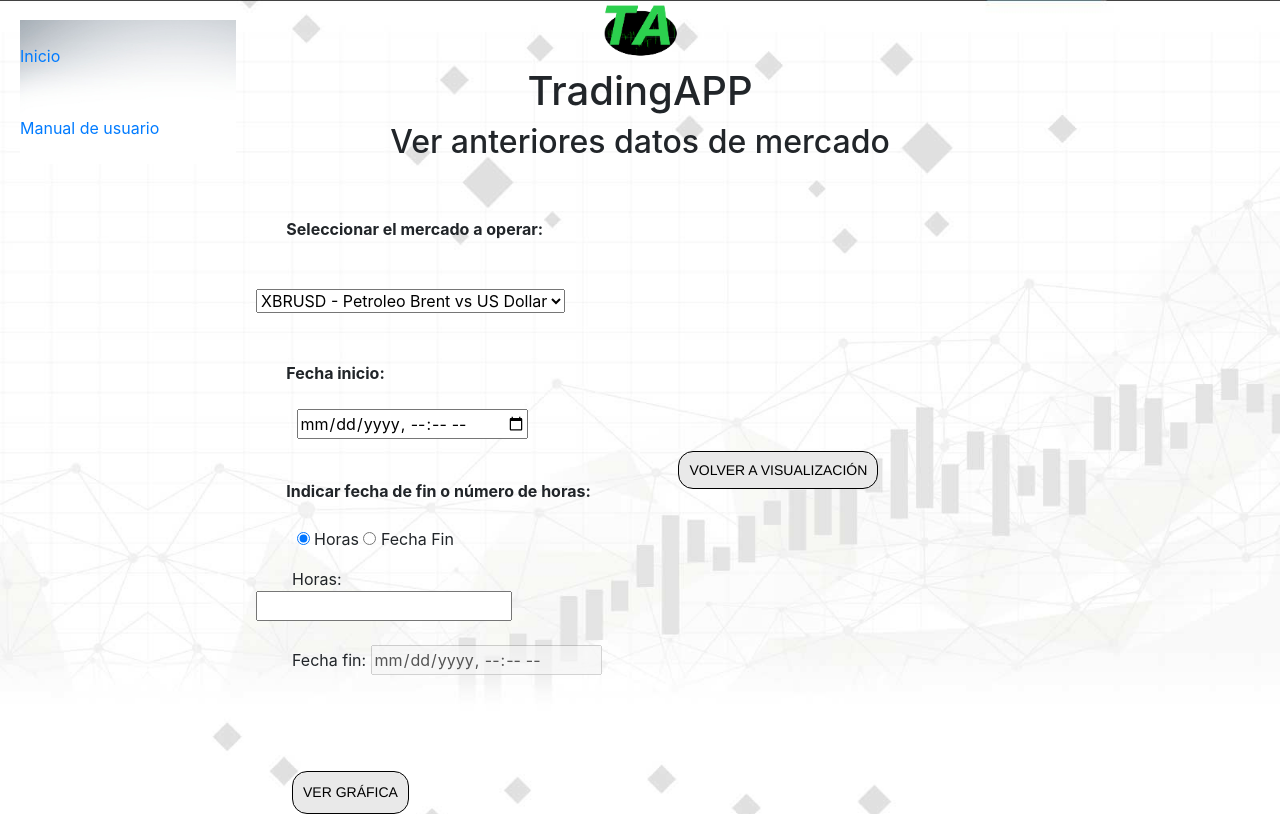
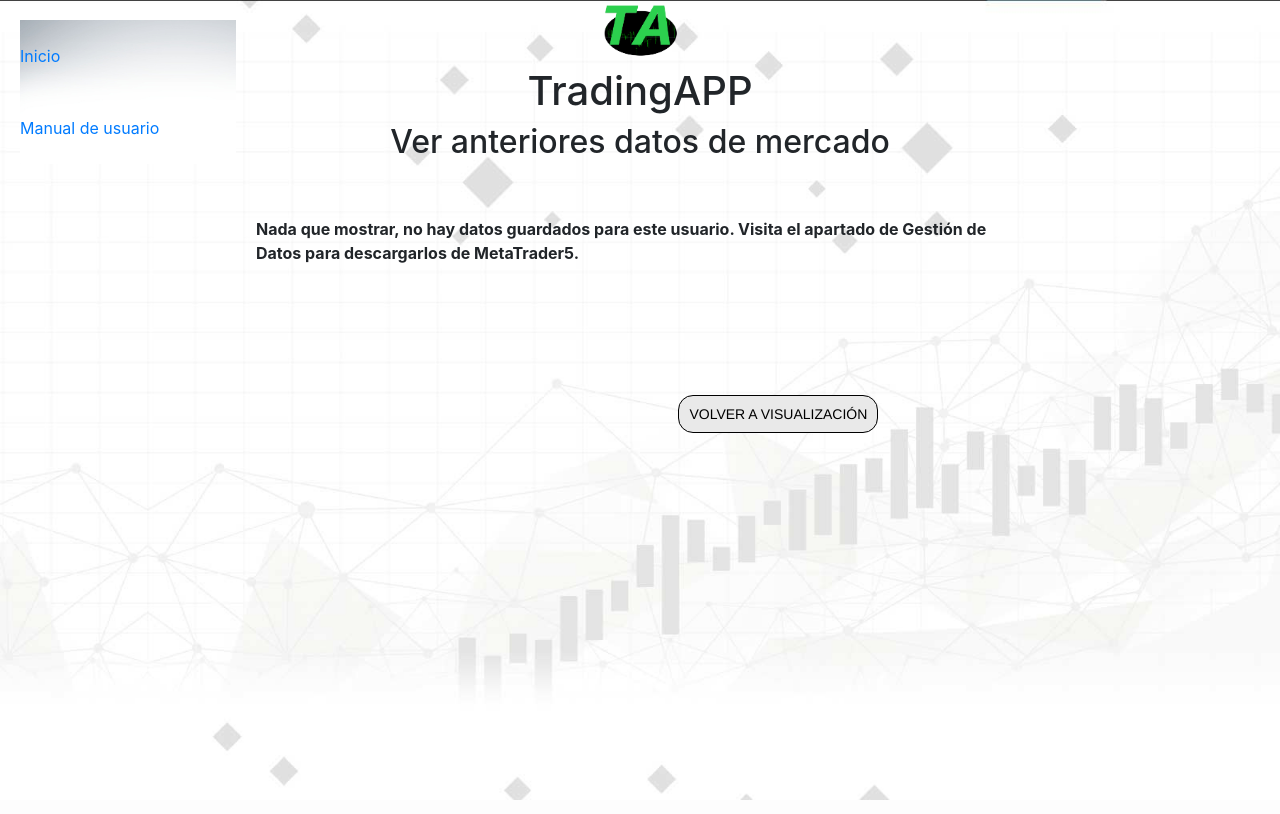
Before and after one commit to mcarmona99/TFG, a Django app: page /mercados/ver_datos_antiguos/ in a window 1280 px wide. Run offline with Django 3.2, Linux system fonts and the light colour scheme; parts of the project's set-up code (start-up, migrations or seed data) failed here and were passed over.

Commit message:
Añadida funcionalidad de gestion de datos para usuario, arreglada la visualizacion

```diff
--- a/TradingAPP/Interface/templates/TradingAPP/backtesting_auto.html
+++ b/TradingAPP/Interface/templates/TradingAPP/backtesting_auto.html
@@ -10,7 +10,7 @@
 
 <title>TradingAPP</title>
 
-<H1 align="center"><img src="//static/TradingAPP/imagenes/logo.png" width="15%"/></br>TradingAPP</H1>
+<H1 align="center"><img src="/static/TradingAPP/imagenes/logo.png" width="15%"/></br>TradingAPP</H1>
 
 <H2 align="center">Backtesting Automático</H2>
 
--- a/TradingAPP/Interface/templates/TradingAPP/trading_auto.html
+++ b/TradingAPP/Interface/templates/TradingAPP/trading_auto.html
@@ -68,9 +68,6 @@
 
 <br><br><br><br>
 
-<a class="boton" href="{% url 'Menu Trading'%}">Volver a elección de método de Trading</a>
-
-<br><br><br><br>
 
 <a class="boton" href="{% url 'Menu Principal'%}">Volver al menú</a>
 
--- a/TradingAPP/Interface/templates/TradingAPP/ver_datos_antiguos.html
+++ b/TradingAPP/Interface/templates/TradingAPP/ver_datos_antiguos.html
@@ -18,53 +18,50 @@
 
 <body>
 
+{% if sesion.datos_mercado%}
+
 <div style="float: left; width: 45%;">
     <form action="./" method="POST"> {% csrf_token %}
 
-        <!-- SELECCIONAR MERCADO -->
         <br>
-        <p><b>&nbsp;&nbsp;&nbsp;&nbsp;&nbsp;&nbsp;&nbsp;&nbsp;Seleccionar el mercado a operar:</b> <br> <br>
-            &nbsp;&nbsp;&nbsp;&nbsp;&nbsp;&nbsp;&nbsp;&nbsp;
-            <label>
-                <select name="mercado">
-                    <option value="XBRUSD">XBRUSD - Petroleo Brent vs US Dollar</option>
-                    <option value="XNGUSD">XNGUSD - Gas Natural vs US Dollar</option>
-                    <option value="XAGEUR">XAGEUR - Plata vs Euro</option>
-                    <option value="XAUUSD">XAUUSD - Oro vs US Dollar</option>
-                    <option value="EURUSD">EURUSD - Euro vs US Dollar</option>
-                </select>
-            </label> <br> <br>
+        <p><b>Los datos que se usarán serán aquellos encontrados en el apartado de Gestión de Datos del menú principal.</b> <br> <br>
         </p>
+
+        <!-- MERCADO -->
+        <p><b>&nbsp;&nbsp;&nbsp;&nbsp;&nbsp;&nbsp;&nbsp;&nbsp;El mercado a ver es: {{ sesion.datos_mercado }}</b> <br> <br>
+        </p>
+
+        <!-- TIMEFRAME -->
+        <p><b>&nbsp;&nbsp;&nbsp;&nbsp;&nbsp;&nbsp;&nbsp;&nbsp;El marco de tiempo de los datos es: {{ sesion.marco_tiempo }}</b> <br> <br>
+        </p>
+
+        <!-- DATOS -->
+        <p><b>&nbsp;&nbsp;&nbsp;&nbsp;&nbsp;&nbsp;&nbsp;&nbsp;Tenemos datos desde: {{ sesion.datos_inicio }}</b> <br> <br>
+        </p>
+
 
         <!-- SELECCIONAR FECHA INICIO -->
 
         <p><b>&nbsp;&nbsp;&nbsp;&nbsp;&nbsp;&nbsp;&nbsp;&nbsp;Fecha inicio:</b> <br> <br>
             &nbsp;&nbsp;&nbsp;&nbsp;&nbsp;&nbsp;&nbsp;&nbsp;
-            <input type="datetime-local" name="fecha_inicio"/> <br> <br>
+            <input type="datetime-local" name="fecha_inicio" required/> <br> <br>
         </p>
 
         <!-- SELECCIONAR FECHA FIN O NUMERO HORAS-->
 
-        <p><b>&nbsp;&nbsp;&nbsp;&nbsp;&nbsp;&nbsp;&nbsp;&nbsp;Indicar fecha de fin o número de horas:</b> <br> <br>
+        <p><b>&nbsp;&nbsp;&nbsp;&nbsp;&nbsp;&nbsp;&nbsp;&nbsp;Fecha fin:</b> <br> <br>
             &nbsp;&nbsp;&nbsp;&nbsp;&nbsp;&nbsp;&nbsp;&nbsp;
-            <input type="radio" name="horas_o_fecha" value="horas" id="ver_con_horas" checked> Horas
-            <input type="radio" name="horas_o_fecha" value="fecha" id="ver_con_fecha"> Fecha Fin
+            <input type="datetime-local" name="fecha_fin" required/> <br> <br>
         </p>
 
-        &nbsp;&nbsp;&nbsp;&nbsp;&nbsp;&nbsp;&nbsp;&nbsp;Horas: <input type="number" name="horas" min="24" id="inputHoras"/>
-        <!-- El minimo es 24, equivalente a un dia completeo -->
 
-        <br> <br>
-
-        &nbsp;&nbsp;&nbsp;&nbsp;&nbsp;&nbsp;&nbsp;&nbsp;Fecha fin: <input type="datetime-local" name="fecha_fin" id="inputFecha" disabled/>
-
-
-        <br> <br> <br> <br> <br>
+        <br> <br> <br>
 
 
         <!-- BOTON FINAL -->
 
         &nbsp;&nbsp;&nbsp;&nbsp;&nbsp;&nbsp;&nbsp;&nbsp;<input class="boton" type="submit" value="Ver gráfica"/>
+         <br> <br> <br> <br>
     </form>
 </div>
 <div style="float: left; width: 45%;">
@@ -96,6 +93,13 @@
     {%endif%}
     <br>
 </div>
+
+{% else %}
+
+<br>
+        <p><b>Nada que mostrar, no hay datos guardados para este usuario. Visita el apartado de Gestión de Datos para descargarlos de MetaTrader5.</b> <br> <br>
+        </p>
+{% endif %}
 
 <div style="float: right; width: 45%;">
     <br><br><br><br>
--- a/TradingAPP/Interface/templates/TradingAPP/ver_datos_tiempo_real.html
+++ b/TradingAPP/Interface/templates/TradingAPP/ver_datos_tiempo_real.html
@@ -63,7 +63,7 @@
 {%endif%}
 
 
-<br><br><br><br>
+<br><br>
 
 {% if exito %}
 {{exito}}
--- a/TradingAPP/Interface/templates/base_generic.html
+++ b/TradingAPP/Interface/templates/base_generic.html
@@ -65,9 +65,10 @@
                 <li><a href="{% url 'Menu Login'%}">Login MT5</a></li>
                 {%else%}
                 <li><a href="{% url 'Menu Principal Logout'%}">Logout MT5</a></li>
+                <li><a href="{% url 'Gestion Datos'%}">Gestión de datos</a></li>
                 <li><a href="{% url 'Menu Ver Datos'%}">Ver datos de mercados</a></li>
-                <li><a href="">Operar</a></li>
                 <li><a href="{% url 'Estrategias Trading'%}">Estrategias de trading</a></li>
+                <li><a href="{% url 'Trading Automatico'%}">Operar</a></li>
                 <li><a href="{% url 'Backtesting Automatico'%}">Backtesting</a></li>
                 <li><a href="">Histórico de operaciones</a></li>
                 <li><a href="">Balance y operaciones en curso</a></li>
--- a/TradingAPP/Interface/templates/base_generic_login.html
+++ b/TradingAPP/Interface/templates/base_generic_login.html
@@ -49,9 +49,10 @@
                 <li><a href="{% url 'Menu Login'%}">Login MT5</a></li>
                 {%else%}
                 <li><a href="{% url 'Menu Principal Logout'%}">Logout MT5</a></li>
+                <li><a href="{% url 'Gestion Datos'%}">Gestión de datos</a></li>
                 <li><a href="{% url 'Menu Ver Datos'%}">Ver datos de mercados</a></li>
-                <li><a href="">Operar</a></li>
                 <li><a href="{% url 'Estrategias Trading'%}">Estrategias de trading</a></li>
+                <li><a href="{% url 'Trading Automatico'%}">Operar</a></li>
                 <li><a href="{% url 'Backtesting Automatico'%}">Backtesting</a></li>
                 <li><a href="">Histórico de operaciones</a></li>
                 <li><a href="">Balance y operaciones en curso</a></li>
--- a/TradingAPP/Interface/views.py
+++ b/TradingAPP/Interface/views.py
@@ -3,7 +3,7 @@
 
 from django.shortcuts import render, get_object_or_404
 
-from .backend import common, utils, login
+from .backend import common, utils, login, get_data_10_years
 from .models import AlgoritmoTrading, Sesion, Mercado
 from .strategies import moving_average, metodo_wyckoff
 
@@ -83,60 +83,43 @@
 
     if request.method == "POST":
         # Cojo las variables de la requests
-        if not context.get('mercado'):
-            nombre_mercado = request.POST["mercado"]
-            context['mercado'] = nombre_mercado
+        context['mercado'] = context['sesion'].datos_mercado
 
         if not context.get('fecha_inicio'):
             fecha_inicio = request.POST["fecha_inicio"]
             context['fecha_inicio'] = fecha_inicio
 
-        try:
-            if not context.get('fecha_fin'):
-                fecha_fin = request.POST["fecha_fin"]
-                context['fecha_fin'] = fecha_fin
-        except:
-            fecha_fin = ''
+        if not context.get('fecha_fin'):
+            fecha_fin = request.POST["fecha_fin"]
             context['fecha_fin'] = fecha_fin
-
-        try:
-            if not context.get('horas'):
-                horas = int(request.POST["horas"])
-                context['horas'] = horas
-        except:
-            horas = 0
-            context['horas'] = horas
 
         # Cojo el objeto de la clase Mercado
         mercado = get_object_or_404(Mercado, pk=Mercado.objects.get(nombre=context.get('mercado')).id)
 
-        # Actualizar el contador de horas
+        marco_tiempo = context['sesion'].marco_tiempo
+
+        # Actualizar el contador de ticks
         if 'actualizar_grafico' in request.POST:
-            comparar = context['horas'] if context['horas'] else (utils.transform_date(
-                context['fecha_fin']) - utils.transform_date(context['fecha_inicio'])).total_seconds() // 3600
+            horas_totales = (utils.transform_date(context['fecha_fin']) -
+                            utils.transform_date(context['fecha_inicio'])).total_seconds() // 3600
+            velas_totales = horas_totales // int(marco_tiempo.replace('H', '')) if 'H' in marco_tiempo else \
+                horas_totales // (int(marco_tiempo.replace('D', '')) * 24) if 'D' in marco_tiempo else \
+                int(horas_totales / (int(marco_tiempo.replace('Min', '')) / 60)) if 'Min' in marco_tiempo else 1
+
             valor_flag = int(request.POST.get('actualizar_grafico', 0))
 
-            if context['horas']:
-                # En el caso de horas, a la hora de comparar, el maximo es el
-                # numero de horas - 24 y - el numero de horas en fines de semana
-                lista_datetimes_por_hora = [
-                    (utils.transform_date(context['fecha_inicio']) + datetime.timedelta(hours=i)) for
-                    i
-                    in range(int(context['horas']))]
-                lista_dias_fin_semana = [dt for dt in lista_datetimes_por_hora if dt.weekday() in [5, 6]]
-                condicion_comparar = 0 <= context['flag'] + valor_flag <= int(comparar) - 24 - len(
-                    lista_dias_fin_semana) - 1
-            else:
-                condicion_comparar = 0 <= context['flag'] + valor_flag <= int(comparar) - 24
-
-            if condicion_comparar:
+            if 0 <= context['flag'] + valor_flag <= velas_totales - 24:
                 context['flag'] = context['flag'] + valor_flag
 
         # Genero el gráfico
         context["grafico"], context["exito"] = mercado.obtener_grafico_datos_antiguos(start=context.get('fecha_inicio'),
                                                                                       end=context.get('fecha_fin'),
-                                                                                      horas=context.get('horas'),
-                                                                                      flag=context.get('flag', 0))
+                                                                                      flag=context.get('flag', 0),
+                                                                                      marco_tiempo=
+                                                                                      context.get('sesion').
+                                                                                      marco_tiempo,
+                                                                                      data=
+                                                                                      context.get('sesion').raw_data)
 
     return render(request, "TradingAPP/ver_datos_antiguos.html", context)
 
@@ -192,12 +175,6 @@
         context['sesion'].save()
 
     return render(request, "TradingAPP/elegir_estrategia.html", context)
-
-
-def menu_operar(request):
-    add_sesion_to_context(request)
-    clear_context_status()
-    return render(request, "TradingAPP/menu_operar.html", context)
 
 
 def trading_auto(request):
@@ -334,3 +311,50 @@
         context['plots'] = plots if plots else ['']
         context['balance'] = beneficios
         return render(request, 'TradingAPP/operar_backtesting.html', context)
+
+
+def gestion_datos(request):
+    add_sesion_to_context(request)
+    clear_context_status()
+    return render(request, "TradingAPP/menu_gestion_datos.html", context)
+
+
+def obtener_y_guardar_datos(request):
+    add_sesion_to_context(request)
+    clear_context_status()
+    if request.method == "POST":
+        if not context['sesion'].raw_data:
+            if not context.get('fecha_inicio'):
+                inicio = request.POST["fecha_inicio"]
+                context['fecha_inicio'] = inicio
+
+            if not context.get('mercado'):
+                nombre_mercado = request.POST["mercado"]
+                context['mercado'] = nombre_mercado
+
+            if not context.get('marco_tiempo'):
+                marco_tiempo = request.POST["marco_tiempo"]
+                context['marco_tiempo'] = marco_tiempo
+
+            # Tenemos nombre_mercado, marco_tiempo, año inicio, obtengo datos y los guardo
+            csv_text = get_data_10_years.get_data_csv_ohlc(context['fecha_inicio'], context['mercado'],
+                                                           context['marco_tiempo'])
+            context['sesion'].raw_data = csv_text
+            context['sesion'].datos_mercado = context['mercado']
+            context['sesion'].datos_inicio = context['fecha_inicio']
+            context['sesion'].marco_tiempo = context['marco_tiempo']
+            context['sesion'].save()
+
+        return render(request, 'TradingAPP/proceso_datos_exito.html', context)
+
+
+def borrar_datos(request):
+    add_sesion_to_context(request)
+    clear_context_status()
+    context['sesion'].raw_data = ''
+    context['sesion'].datos_mercado = ''
+    context['sesion'].datos_inicio = ''
+    context['sesion'].marco_tiempo = ''
+    context['sesion'].save()
+
+    return render(request, 'TradingAPP/proceso_datos_exito.html', context)
--- a/TradingAPP/TradingAPP/urls.py
+++ b/TradingAPP/TradingAPP/urls.py
@@ -32,9 +32,8 @@
     path('estrategias/<int:algoritmo_id>/elegir_estrategia_trading', views.elegir_estrategia),
 
     # Urls de operar
-    path('trading/', views.menu_operar, name='Menu Trading'),
-    path('trading/automatico/', views.trading_auto, name='Trading Automatico'),
-    path('trading/automatico/operar_auto/', views.operar_auto, name='Operar Automatico'),
+    path('trading/', views.trading_auto, name='Trading Automatico'),
+    path('trading/operar_auto/', views.operar_auto, name='Operar Automatico'),
 
     # Urls de backtesting
     path('backtesting/', views.backtesting_auto, name='Backtesting Automatico'),
@@ -45,6 +44,11 @@
     path('mercados/ver_datos_antiguos/', views.ver_datos_antiguos, name="Ver Datos Antiguos"),
     path('mercados/ver_datos_tiempo_real/', views.ver_datos_tiempo_real, name="Ver Datos Tiempo Real"),
 
+    # Gestion de datos
+    path('datos/', views.gestion_datos, name="Gestion Datos"),
+    path('datos/obtener_datos/', views.obtener_y_guardar_datos, name="Datos obtenidos"),
+    path('datos/borrar_datos/', views.borrar_datos, name="Borrar datos"),
+
     # Admin page
     path('admin/', admin.site.urls),
 ]
```
Also changed, not shown: TradingAPP/Interface/backend/common.py (+27 -2 lines), TradingAPP/Interface/backend/get_data_10_years.py (added, +87 -0 lines), TradingAPP/Interface/models.py (+34 -37 lines), TradingAPP/Interface/templates/TradingAPP/menu_gestion_datos.html (added, +89 -0 lines), TradingAPP/Interface/templates/TradingAPP/menu_operar.html (deleted, +0 -41 lines), TradingAPP/Interface/templates/TradingAPP/menu_principal.html (+15 -2 lines), TradingAPP/Interface/templates/TradingAPP/proceso_datos_exito.html (added, +33 -0 lines), TradingAPP/Interface/migrations/0012_sesion_raw_data.py (added), TradingAPP/Interface/migrations/0013_auto_20210905_1828.py (added), 1 other file.
